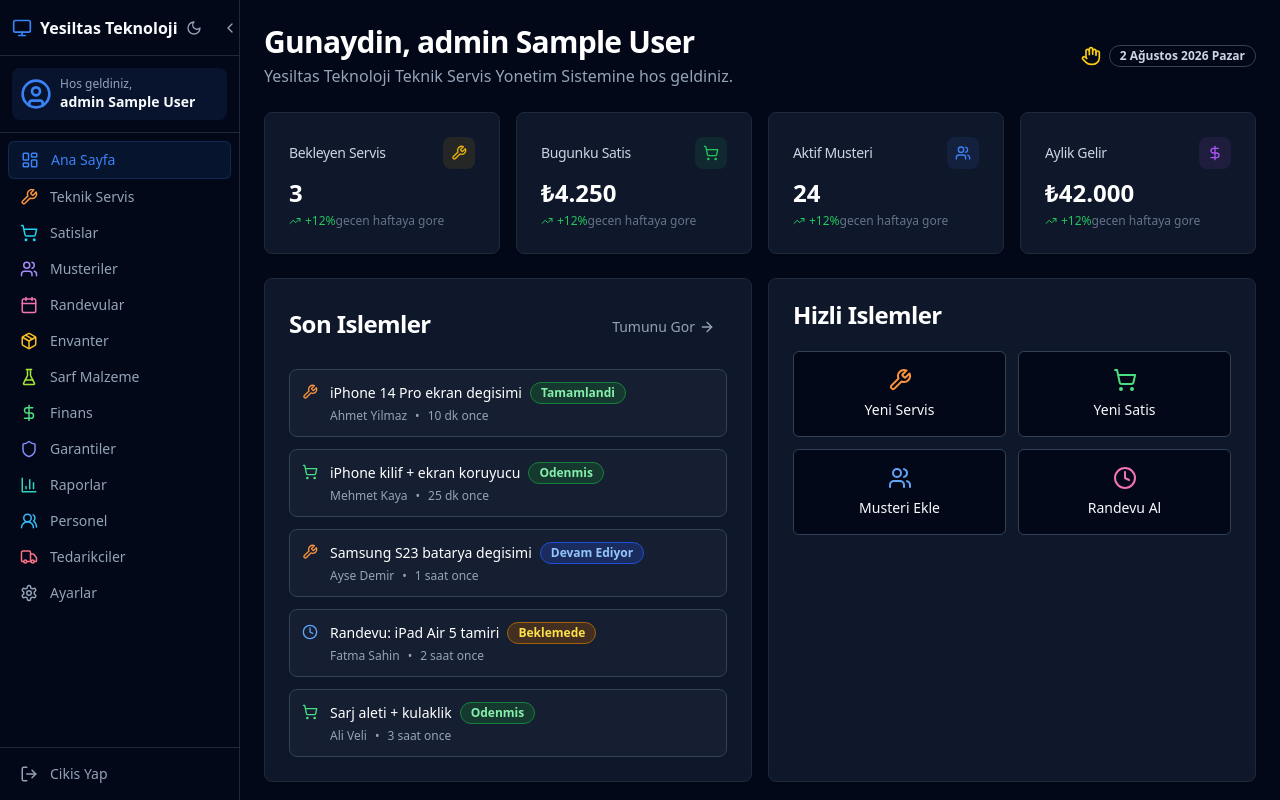
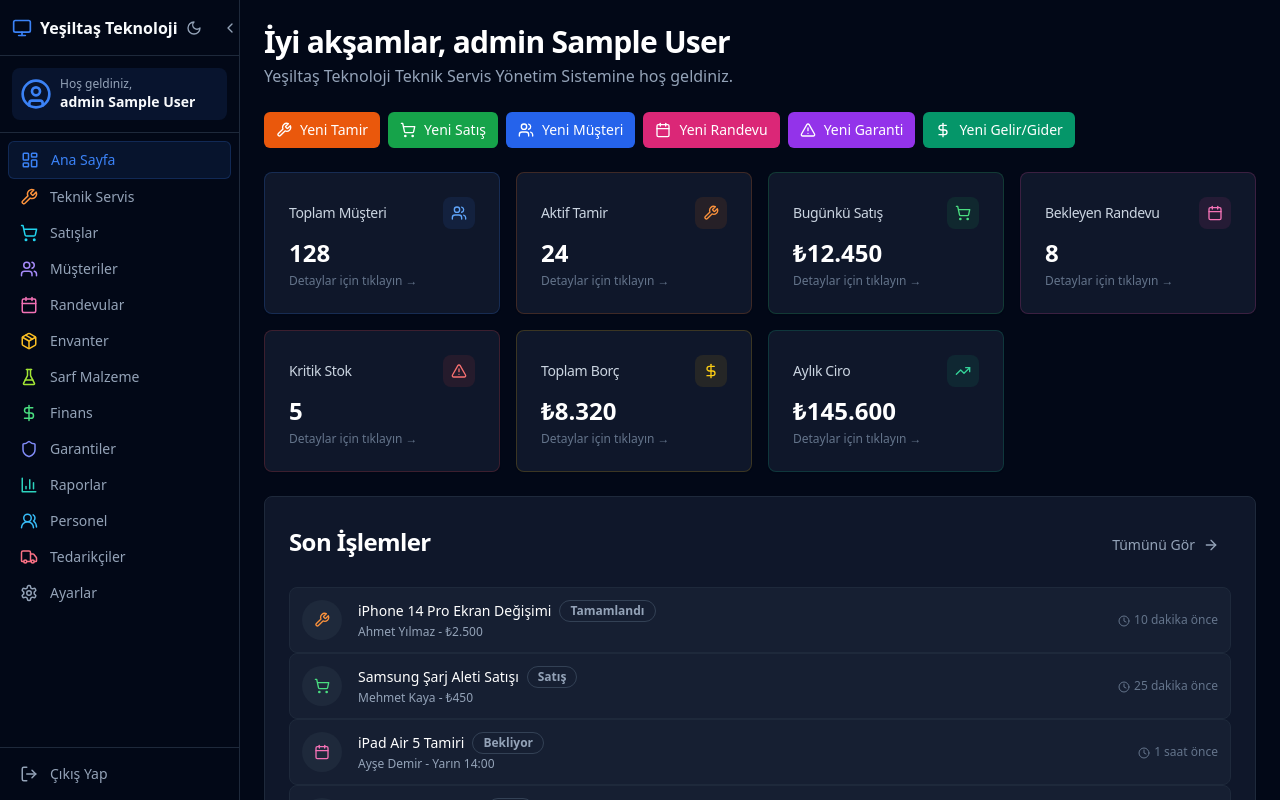
Before and after one commit to ysfemretas-rgb/yesiltas-erp, a Next.js app: page /dashboard in a window 1280 px wide. Built offline with nearby package versions, Linux system fonts and the light colour scheme; sample sign-in values are in the browser's storage.

Commit message:
fix: Turkce karakterler, istatistik kartlari yonlendirme, hizli erisim butonlari

```diff
--- a/app/dashboard/layout.tsx
+++ b/app/dashboard/layout.tsx
@@ -30,8 +30,8 @@ import { Button } from "@/components/ui/button"
 const menuItems = [
   { href: "/dashboard", icon: LayoutDashboard, label: "Ana Sayfa", color: "text-emerald-400" },
   { href: "/dashboard/repairs", icon: Wrench, label: "Teknik Servis", color: "text-orange-400" },
-  { href: "/dashboard/sales", icon: ShoppingCart, label: "Satislar", color: "text-cyan-400" },
-  { href: "/dashboard/customers", icon: Users, label: "Musteriler", color: "text-violet-400" },
+  { href: "/dashboard/sales", icon: ShoppingCart, label: "Satışlar", color: "text-cyan-400" },
+  { href: "/dashboard/customers", icon: Users, label: "Müşteriler", color: "text-violet-400" },
   { href: "/dashboard/appointments", icon: Calendar, label: "Randevular", color: "text-pink-400" },
   { href: "/dashboard/inventory", icon: Package, label: "Envanter", color: "text-amber-400" },
   { href: "/dashboard/consumables", icon: FlaskConical, label: "Sarf Malzeme", color: "text-lime-400" },
@@ -39,7 +39,7 @@ const menuItems = [
   { href: "/dashboard/warranties", icon: Shield, label: "Garantiler", color: "text-indigo-400" },
   { href: "/dashboard/reports", icon: BarChart3, label: "Raporlar", color: "text-teal-400" },
   { href: "/dashboard/staff", icon: Users2, label: "Personel", color: "text-sky-400" },
-  { href: "/dashboard/suppliers", icon: Truck, label: "Tedarikciler", color: "text-rose-400" },
+  { href: "/dashboard/suppliers", icon: Truck, label: "Tedarikçiler", color: "text-rose-400" },
   { href: "/dashboard/settings", icon: Settings, label: "Ayarlar", color: "text-slate-400" },
 ]
 
@@ -57,30 +57,21 @@ export default function DashboardLayout({ children }: { children: React.ReactNod
   const [checkingAuth, setCheckingAuth] = useState(true)
 
   useEffect(() => {
-    // Client-side only
     if (typeof window === "undefined") return
 
     try {
       const userData = localStorage.getItem("yt_user")
-      console.log("Dashboard auth check:", userData)
-
       if (!userData) {
-        console.log("No user found, redirecting to login")
         window.location.href = "/login"
         return
       }
-
-      const parsed = JSON.parse(userData)
-      setCurrentUser(parsed)
-      console.log("User found:", parsed.name)
+      setCurrentUser(JSON.parse(userData))
     } catch (err) {
-      console.error("Auth error:", err)
       window.location.href = "/login"
     } finally {
       setCheckingAuth(false)
     }
 
-    // Theme
     try {
       const savedTheme = localStorage.getItem("yt_theme")
       if (savedTheme === "light") {
@@ -90,9 +81,7 @@ export default function DashboardLayout({ children }: { children: React.ReactNod
         setDarkMode(true)
         document.documentElement.classList.add("dark")
       }
-    } catch (e) {
-      console.log("Theme error:", e)
-    }
+    } catch (e) {}
   }, [])
 
   const handleLogout = () => {
@@ -117,7 +106,7 @@ export default function DashboardLayout({ children }: { children: React.ReactNod
   if (checkingAuth) {
     return (
       <div className="flex h-screen items-center justify-center bg-slate-950">
-        <div className="text-white">Yukleniyor...</div>
+        <div className="text-white">Yükleniyor...</div>
       </div>
     )
   }
@@ -134,7 +123,7 @@ export default function DashboardLayout({ children }: { children: React.ReactNod
             {!collapsed && (
               <div className="flex items-center gap-2">
                 <Monitor className="h-5 w-5 text-blue-500" />
-                <span className="text-base font-bold text-foreground truncate">Yesiltas Teknoloji</span>
+                <span className="text-base font-bold text-foreground truncate">Yeşiltaş Teknoloji</span>
               </div>
             )}
             <div className="flex items-center gap-1">
@@ -162,7 +151,7 @@ export default function DashboardLayout({ children }: { children: React.ReactNod
               <div className="flex items-center gap-2 rounded-lg bg-primary/10 p-2">
                 <UserCircle className="h-8 w-8 text-primary" />
                 <div className="min-w-0">
-                  <p className="text-xs text-muted-foreground">Hos geldiniz,</p>
+                  <p className="text-xs text-muted-foreground">Hoş geldiniz,</p>
                   <p className="truncate text-sm font-semibold text-foreground">
                     {currentUser.role} {currentUser.name}
                   </p>
@@ -207,7 +196,7 @@ export default function DashboardLayout({ children }: { children: React.ReactNod
               }`}
             >
               <LogOut className="h-[18px] w-[18px] shrink-0" />
-              {!collapsed && <span className="text-sm font-medium">Cikis Yap</span>}
+              {!collapsed && <span className="text-sm font-medium">Çıkış Yap</span>}
             </Button>
           </div>
         </aside>
--- a/app/dashboard/page.tsx
+++ b/app/dashboard/page.tsx
@@ -4,34 +4,38 @@ import { useState, useEffect } from "react"
 import { Card, CardContent, CardHeader, CardTitle } from "@/components/ui/card"
 import { Button } from "@/components/ui/button"
 import { Badge } from "@/components/ui/badge"
+import Link from "next/link"
 import {
   Wrench,
   ShoppingCart,
   Users,
   DollarSign,
+  Package,
+  Calendar,
+  AlertTriangle,
   TrendingUp,
-  TrendingDown,
   Clock,
-  AlertCircle,
   ArrowRight,
-  Hand
+  Plus,
+  Monitor
 } from "lucide-react"
 
 interface UserData {
-  username: string
   name: string
   role: string
 }
 
-const recentActivities = [
-  { id: 1, type: "repair", title: "iPhone 14 Pro ekran degisimi", customer: "Ahmet Yilmaz", time: "10 dk once", status: "completed" },
-  { id: 2, type: "sale", title: "iPhone kilif + ekran koruyucu", customer: "Mehmet Kaya", time: "25 dk once", status: "paid" },
-  { id: 3, type: "repair", title: "Samsung S23 batarya degisimi", customer: "Ayse Demir", time: "1 saat once", status: "in_progress" },
-  { id: 4, type: "appointment", title: "Randevu: iPad Air 5 tamiri", customer: "Fatma Sahin", time: "2 saat once", status: "pending" },
-  { id: 5, type: "sale", title: "Sarj aleti + kulaklik", customer: "Ali Veli", time: "3 saat once", status: "paid" },
-]
+interface Activity {
+  id: number
+  type: "repair" | "sale" | "appointment" | "customer"
+  title: string
+  description: string
+  date: string
+  status: string
+  amount?: number
+}
 
-export default function DashboardHomePage() {
+export default function DashboardPage() {
   const [currentUser, setCurrentUser] = useState<UserData | null>(null)
   const [greeting, setGreeting] = useState("")
 
@@ -42,149 +46,201 @@ export default function DashboardHomePage() {
     }
 
     const hour = new Date().getHours()
-    if (hour < 12) setGreeting("Gunaydin")
-    else if (hour < 18) setGreeting("Iyi gunler")
-    else setGreeting("Iyi aksamlar")
+    if (hour >= 5 && hour < 12) {
+      setGreeting("Günaydın")
+    } else if (hour >= 12 && hour < 18) {
+      setGreeting("İyi günler")
+    } else {
+      setGreeting("İyi akşamlar")
+    }
   }, [])
 
+  // Demo veriler - gerçek uygulamada API'den gelecek
   const stats = [
-    { title: "Bekleyen Servis", value: "3", icon: Wrench, color: "text-yellow-500", bg: "bg-yellow-500/10" },
-    { title: "Bugunku Satis", value: "₺4.250", icon: ShoppingCart, color: "text-green-500", bg: "bg-green-500/10" },
-    { title: "Aktif Musteri", value: "24", icon: Users, color: "text-blue-500", bg: "bg-blue-500/10" },
-    { title: "Aylik Gelir", value: "₺42.000", icon: DollarSign, color: "text-purple-500", bg: "bg-purple-500/10" },
+    {
+      title: "Toplam Müşteri",
+      value: "128",
+      icon: Users,
+      color: "text-blue-400",
+      bgColor: "bg-blue-500/10",
+      borderColor: "border-blue-500/20",
+      href: "/dashboard/customers"
+    },
+    {
+      title: "Aktif Tamir",
+      value: "24",
+      icon: Wrench,
+      color: "text-orange-400",
+      bgColor: "bg-orange-500/10",
+      borderColor: "border-orange-500/20",
+      href: "/dashboard/repairs"
+    },
+    {
+      title: "Bugünkü Satış",
+      value: "₺12.450",
+      icon: ShoppingCart,
+      color: "text-green-400",
+      bgColor: "bg-green-500/10",
+      borderColor: "border-green-500/20",
+      href: "/dashboard/sales"
+    },
+    {
+      title: "Bekleyen Randevu",
+      value: "8",
+      icon: Calendar,
+      color: "text-pink-400",
+      bgColor: "bg-pink-500/10",
+      borderColor: "border-pink-500/20",
+      href: "/dashboard/appointments"
+    },
+    {
+      title: "Kritik Stok",
+      value: "5",
+      icon: AlertTriangle,
+      color: "text-red-400",
+      bgColor: "bg-red-500/10",
+      borderColor: "border-red-500/20",
+      href: "/dashboard/consumables"
+    },
+    {
+      title: "Toplam Borç",
+      value: "₺8.320",
+      icon: DollarSign,
+      color: "text-yellow-400",
+      bgColor: "bg-yellow-500/10",
+      borderColor: "border-yellow-500/20",
+      href: "/dashboard/customers"
+    },
+    {
+      title: "Aylık Ciro",
+      value: "₺145.600",
+      icon: TrendingUp,
+      color: "text-emerald-400",
+      bgColor: "bg-emerald-500/10",
+      borderColor: "border-emerald-500/20",
+      href: "/dashboard/finance"
+    },
+  ]
+
+  const quickActions = [
+    { label: "Yeni Tamir", href: "/dashboard/repairs", icon: Wrench, color: "bg-orange-600 hover:bg-orange-700" },
+    { label: "Yeni Satış", href: "/dashboard/sales", icon: ShoppingCart, color: "bg-green-600 hover:bg-green-700" },
+    { label: "Yeni Müşteri", href: "/dashboard/customers", icon: Users, color: "bg-blue-600 hover:bg-blue-700" },
+    { label: "Yeni Randevu", href: "/dashboard/appointments", icon: Calendar, color: "bg-pink-600 hover:bg-pink-700" },
+    { label: "Yeni Garanti", href: "/dashboard/warranties", icon: AlertTriangle, color: "bg-purple-600 hover:bg-purple-700" },
+    { label: "Yeni Gelir/Gider", href: "/dashboard/finance", icon: DollarSign, color: "bg-emerald-600 hover:bg-emerald-700" },
+  ]
+
+  const recentActivities: Activity[] = [
+    { id: 1, type: "repair", title: "iPhone 14 Pro Ekran Değişimi", description: "Ahmet Yılmaz - ₺2.500", date: "10 dakika önce", status: "Tamamlandı", amount: 2500 },
+    { id: 2, type: "sale", title: "Samsung Şarj Aleti Satışı", description: "Mehmet Kaya - ₺450", date: "25 dakika önce", status: "Satış", amount: 450 },
+    { id: 3, type: "appointment", title: "iPad Air 5 Tamiri", description: "Ayşe Demir - Yarın 14:00", date: "1 saat önce", status: "Bekliyor" },
+    { id: 4, type: "customer", title: "Yeni Müşteri Kaydı", description: "Fatma Şahin - 0555 456 7890", date: "2 saat önce", status: "Yeni" },
+    { id: 5, type: "repair", title: "Samsung S23 Batarya Değişimi", description: "Ali Veli - ₺1.800", date: "3 saat önce", status: "Devam Ediyor", amount: 1800 },
   ]
 
   const getActivityIcon = (type: string) => {
     switch (type) {
       case "repair": return <Wrench className="h-4 w-4 text-orange-400" />
       case "sale": return <ShoppingCart className="h-4 w-4 text-green-400" />
-      case "appointment": return <Clock className="h-4 w-4 text-blue-400" />
-      default: return <AlertCircle className="h-4 w-4 text-slate-400" />
+      case "appointment": return <Calendar className="h-4 w-4 text-pink-400" />
+      case "customer": return <Users className="h-4 w-4 text-blue-400" />
+      default: return <Clock className="h-4 w-4 text-slate-400" />
     }
   }
 
-  const getActivityBadge = (status: string) => {
-    switch (status) {
-      case "completed": return <Badge className="bg-green-900/50 text-green-300 border-green-700">Tamamlandi</Badge>
-      case "paid": return <Badge className="bg-green-900/50 text-green-300 border-green-700">Odenmis</Badge>
-      case "in_progress": return <Badge className="bg-blue-900/50 text-blue-300 border-blue-700">Devam Ediyor</Badge>
-      case "pending": return <Badge className="bg-yellow-900/50 text-yellow-300 border-yellow-700">Beklemede</Badge>
-      default: return <Badge variant="outline">Bilinmiyor</Badge>
+  const getActivityHref = (type: string) => {
+    switch (type) {
+      case "repair": return "/dashboard/repairs"
+      case "sale": return "/dashboard/sales"
+      case "appointment": return "/dashboard/appointments"
+      case "customer": return "/dashboard/customers"
+      default: return "/dashboard"
     }
   }
 
   return (
     <div className="space-y-6">
-      {/* Welcome Section */}
-      <div className="flex items-center justify-between">
+      {/* Hoş Geldiniz */}
       <div>
         <h1 className="text-3xl font-bold tracking-tight text-white">
-            {greeting}, {currentUser ? `${currentUser.role} ${currentUser.name}` : "Yonetici"}
+          {greeting}, {currentUser?.role} {currentUser?.name}
         </h1>
-          <p className="text-slate-400 mt-1">
-            Yesiltas Teknoloji Teknik Servis Yonetim Sistemine hos geldiniz.
+        <p className="mt-1 text-slate-400">
+          Yeşiltaş Teknoloji Teknik Servis Yönetim Sistemine hoş geldiniz.
         </p>
       </div>
-        <div className="flex items-center gap-2">
-          <Hand className="h-5 w-5 text-yellow-400 animate-wave" />
-          <Badge variant="outline" className="border-slate-700 text-slate-300">
-            {new Date().toLocaleDateString("tr-TR", { weekday: "long", year: "numeric", month: "long", day: "numeric" })}
-          </Badge>
-        </div>
+
+      {/* Hızlı Erişim */}
+      <div className="flex flex-wrap gap-2">
+        {quickActions.map((action) => (
+          <Link key={action.label} href={action.href}>
+            <Button className={`${action.color} text-white`} size="sm">
+              <action.icon className="mr-2 h-4 w-4" />
+              {action.label}
+            </Button>
+          </Link>
+        ))}
       </div>
 
-      {/* Stats Grid */}
+      {/* İstatistik Kartları */}
       <div className="grid gap-4 md:grid-cols-2 lg:grid-cols-4">
-        {stats.map((stat) => {
-          const Icon = stat.icon
-          return (
-            <Card key={stat.title} className="bg-slate-900 border-slate-800">
+        {stats.map((stat) => (
+          <Link key={stat.title} href={stat.href} className="block">
+            <Card className={`bg-slate-900 border-slate-800 hover:border-slate-600 transition-colors cursor-pointer ${stat.borderColor}`}>
               <CardHeader className="flex flex-row items-center justify-between space-y-0 pb-2">
                 <CardTitle className="text-sm font-medium text-slate-300">{stat.title}</CardTitle>
-                <div className={`rounded-lg p-2 ${stat.bg}`}>
-                  <Icon className={`h-4 w-4 ${stat.color}`} />
+                <div className={`p-2 rounded-lg ${stat.bgColor}`}>
+                  <stat.icon className={`h-4 w-4 ${stat.color}`} />
                 </div>
               </CardHeader>
               <CardContent>
                 <div className="text-2xl font-bold text-white">{stat.value}</div>
-                <div className="flex items-center text-xs text-slate-500 mt-1">
-                  <TrendingUp className="h-3 w-3 text-green-500 mr-1" />
-                  <span className="text-green-500">+12%</span> gecen haftaya gore
-                </div>
+                <p className="text-xs text-slate-500 mt-1">Detaylar için tıklayın →</p>
               </CardContent>
             </Card>
-          )
-        })}
+          </Link>
+        ))}
       </div>
 
-      <div className="grid gap-4 md:grid-cols-2">
-        {/* Recent Activities */}
+      {/* Son İşlemler */}
       <Card className="bg-slate-900 border-slate-800">
         <CardHeader className="flex flex-row items-center justify-between">
-            <CardTitle className="text-white">Son Islemler</CardTitle>
+          <CardTitle className="text-white">Son İşlemler</CardTitle>
+          <Link href="/dashboard/repairs">
             <Button variant="ghost" size="sm" className="text-slate-400 hover:text-white">
-              Tumunu Gor <ArrowRight className="ml-1 h-4 w-4" />
+              Tümünü Gör
+              <ArrowRight className="ml-2 h-4 w-4" />
             </Button>
+          </Link>
         </CardHeader>
         <CardContent>
           <div className="space-y-3">
             {recentActivities.map((activity) => (
-                <div key={activity.id} className="flex items-start gap-3 rounded-lg border border-slate-700 bg-slate-800/50 p-3">
-                  <div className="mt-0.5">
+              <Link key={activity.id} href={getActivityHref(activity.type)}>
+                <div className="flex items-center gap-4 rounded-lg border border-slate-800 bg-slate-800/50 p-3 hover:bg-slate-800 transition-colors cursor-pointer">
+                  <div className="flex h-10 w-10 items-center justify-center rounded-full bg-slate-800">
                     {getActivityIcon(activity.type)}
                   </div>
                   <div className="flex-1 min-w-0">
                     <div className="flex items-center gap-2">
-                      <span className="text-sm font-medium text-white">{activity.title}</span>
-                      {getActivityBadge(activity.status)}
+                      <p className="text-sm font-medium text-white truncate">{activity.title}</p>
+                      <Badge variant="outline" className="border-slate-700 text-slate-400 text-xs">
+                        {activity.status}
+                      </Badge>
                     </div>
-                    <div className="flex items-center gap-2 mt-1 text-xs text-slate-400">
-                      <span>{activity.customer}</span>
-                      <span>•</span>
-                      <span>{activity.time}</span>
+                    <p className="text-xs text-slate-400 mt-0.5">{activity.description}</p>
+                  </div>
+                  <div className="text-xs text-slate-500 whitespace-nowrap">
+                    <Clock className="inline h-3 w-3 mr-1" />
+                    {activity.date}
                   </div>
                 </div>
-                </div>
+              </Link>
             ))}
           </div>
         </CardContent>
       </Card>
-
-        {/* Quick Actions */}
-        <Card className="bg-slate-900 border-slate-800">
-          <CardHeader>
-            <CardTitle className="text-white">Hizli Islemler</CardTitle>
-          </CardHeader>
-          <CardContent>
-            <div className="grid grid-cols-2 gap-3">
-              <Button variant="outline" className="h-auto flex-col gap-2 p-4 border-slate-700 hover:bg-slate-800 hover:text-white" asChild>
-                <a href="/dashboard/repairs">
-                  <Wrench className="h-6 w-6 text-orange-400" />
-                  <span className="text-sm">Yeni Servis</span>
-                </a>
-              </Button>
-              <Button variant="outline" className="h-auto flex-col gap-2 p-4 border-slate-700 hover:bg-slate-800 hover:text-white" asChild>
-                <a href="/dashboard/sales">
-                  <ShoppingCart className="h-6 w-6 text-green-400" />
-                  <span className="text-sm">Yeni Satis</span>
-                </a>
-              </Button>
-              <Button variant="outline" className="h-auto flex-col gap-2 p-4 border-slate-700 hover:bg-slate-800 hover:text-white" asChild>
-                <a href="/dashboard/customers">
-                  <Users className="h-6 w-6 text-blue-400" />
-                  <span className="text-sm">Musteri Ekle</span>
-                </a>
-              </Button>
-              <Button variant="outline" className="h-auto flex-col gap-2 p-4 border-slate-700 hover:bg-slate-800 hover:text-white" asChild>
-                <a href="/dashboard/appointments">
-                  <Clock className="h-6 w-6 text-pink-400" />
-                  <span className="text-sm">Randevu Al</span>
-                </a>
-              </Button>
-            </div>
-          </CardContent>
-        </Card>
-      </div>
     </div>
   )
 }
```
Lines whose indentation alone changed are shown as unchanged.
